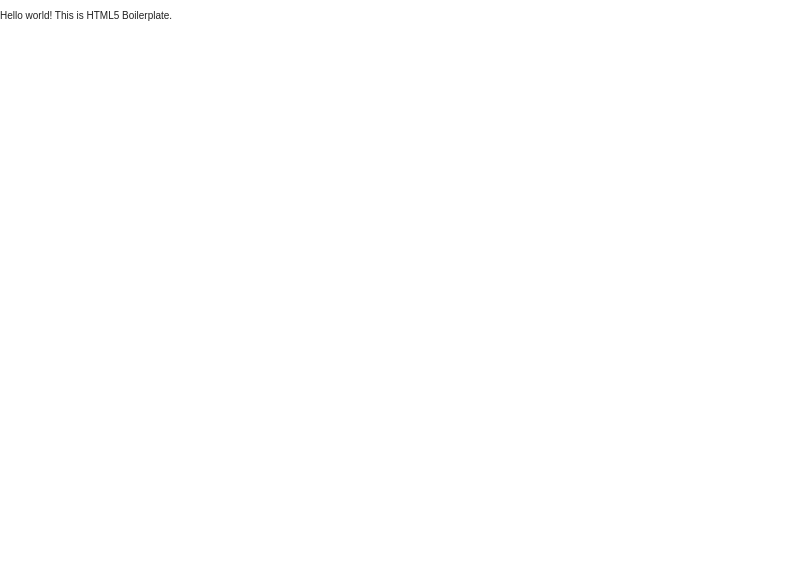
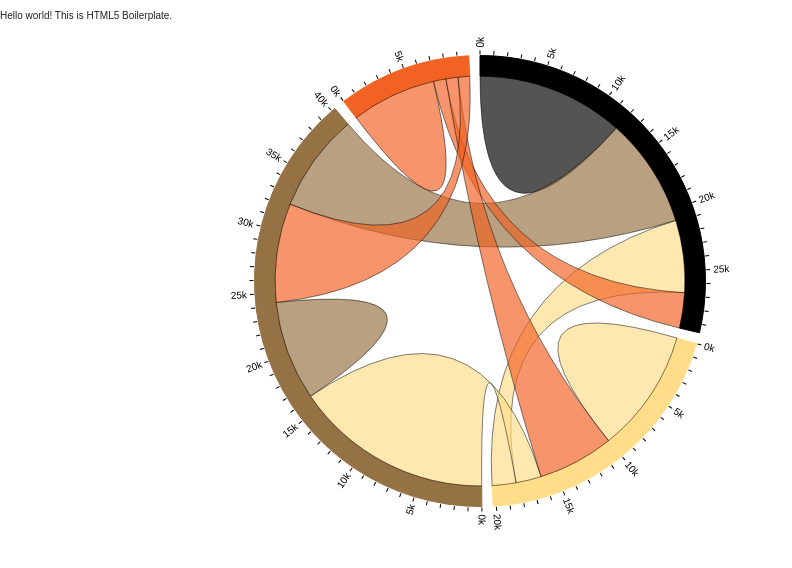
Before and after one commit to ethesx/is683_final, a plain HTML site: page index.html in a window 1280 px wide. Shown: the whole page, without its empty margins (0-792 px from the left). Drawn offline with nearby package versions, Linux system fonts and the light colour scheme.

Commit message:
Added D3 Chord diagram template

```diff
--- a/index.html
+++ b/index.html
@@ -36,5 +36,100 @@
             g.src='//www.google-analytics.com/ga.js';
             s.parentNode.insertBefore(g,s)}(document,'script'));
         </script>
+
+        <script src="http://d3js.org/d3.v3.min.js"></script>
+        <script>
+
+          var matrix = [
+            [11975,  5871, 8916, 2868],
+            [ 1951, 10048, 2060, 6171],
+            [ 8010, 16145, 8090, 8045],
+            [ 1013,   990,  940, 6907]
+          ];
+
+          var chord = d3.layout.chord()
+              .padding(.05)
+              .sortSubgroups(d3.descending)
+              .matrix(matrix);
+
+          var width = 960,
+              height = 500,
+              innerRadius = Math.min(width, height) * .41,
+              outerRadius = innerRadius * 1.1;
+
+          var fill = d3.scale.ordinal()
+              .domain(d3.range(4))
+              .range(["#000000", "#FFDD89", "#957244", "#F26223"]);
+
+          var svg = d3.select("body").append("svg")
+              .attr("width", width)
+              .attr("height", height)
+            .append("g")
+              .attr("transform", "translate(" + width / 2 + "," + height / 2 + ")");
+
+          svg.append("g").selectAll("path")
+              .data(chord.groups)
+            .enter().append("path")
+              .style("fill", function(d) { return fill(d.index); })
+              .style("stroke", function(d) { return fill(d.index); })
+              .attr("d", d3.svg.arc().innerRadius(innerRadius).outerRadius(outerRadius))
+              .on("mouseover", fade(.1))
+              .on("mouseout", fade(1));
+
+          var ticks = svg.append("g").selectAll("g")
+              .data(chord.groups)
+            .enter().append("g").selectAll("g")
+              .data(groupTicks)
+            .enter().append("g")
+              .attr("transform", function(d) {
+                return "rotate(" + (d.angle * 180 / Math.PI - 90) + ")"
+                    + "translate(" + outerRadius + ",0)";
+              });
+
+          ticks.append("line")
+              .attr("x1", 1)
+              .attr("y1", 0)
+              .attr("x2", 5)
+              .attr("y2", 0)
+              .style("stroke", "#000");
+
+          ticks.append("text")
+              .attr("x", 8)
+              .attr("dy", ".35em")
+              .attr("transform", function(d) { return d.angle > Math.PI ? "rotate(180)translate(-16)" : null; })
+              .style("text-anchor", function(d) { return d.angle > Math.PI ? "end" : null; })
+              .text(function(d) { return d.label; });
+
+          svg.append("g")
+              .attr("class", "chord")
+            .selectAll("path")
+              .data(chord.chords)
+            .enter().append("path")
+              .attr("d", d3.svg.chord().radius(innerRadius))
+              .style("fill", function(d) { return fill(d.target.index); })
+              .style("opacity", 1);
+
+          // Returns an array of tick angles and labels, given a group.
+          function groupTicks(d) {
+            var k = (d.endAngle - d.startAngle) / d.value;
+            return d3.range(0, d.value, 1000).map(function(v, i) {
+              return {
+                angle: v * k + d.startAngle,
+                label: i % 5 ? null : v / 1000 + "k"
+              };
+            });
+          }
+
+          // Returns an event handler for fading a given chord group.
+          function fade(opacity) {
+            return function(g, i) {
+              svg.selectAll(".chord path")
+                  .filter(function(d) { return d.source.index != i && d.target.index != i; })
+                .transition()
+                  .style("opacity", opacity);
+            };
+          }
+
+        </script>
     </body>
 </html>
```
